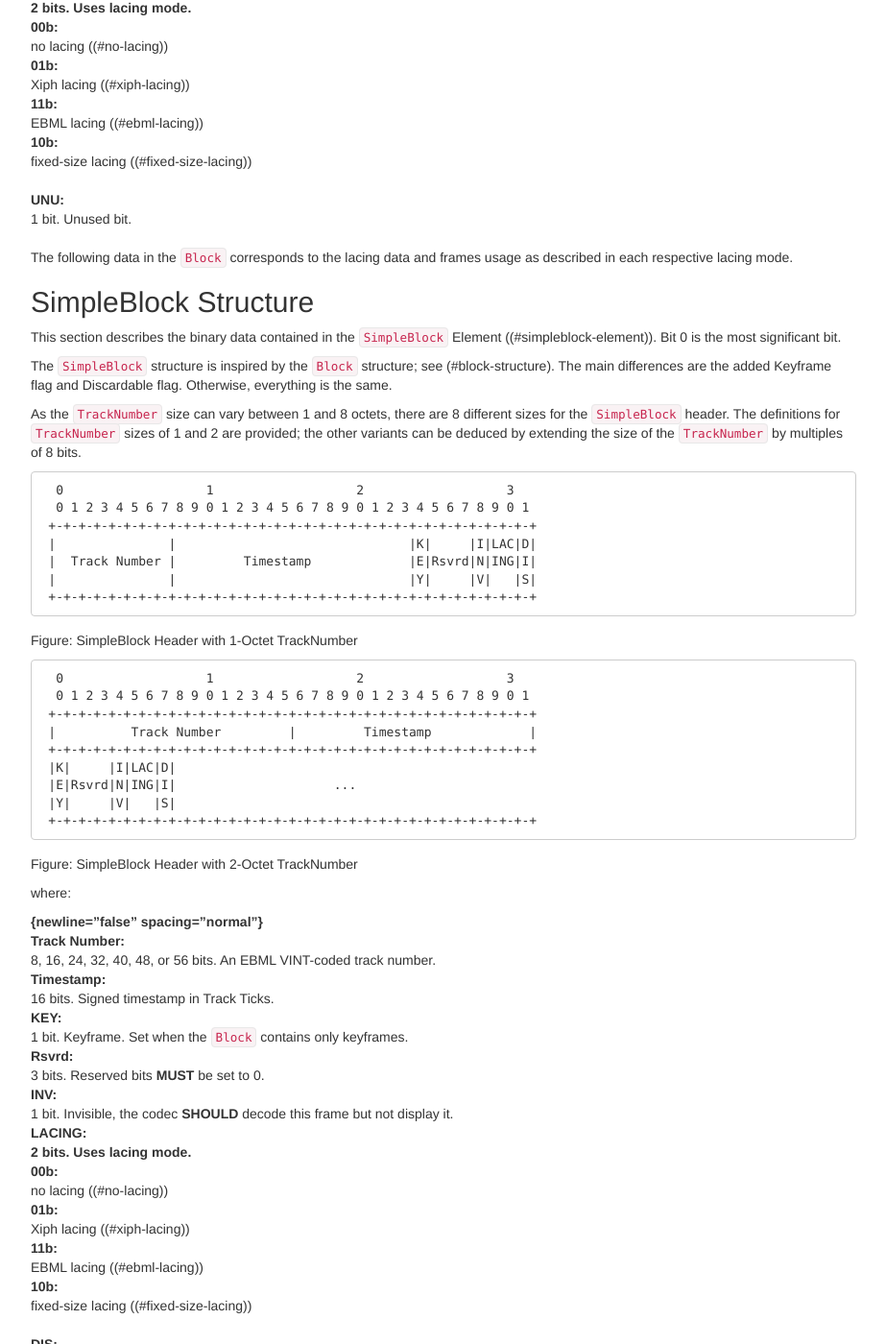
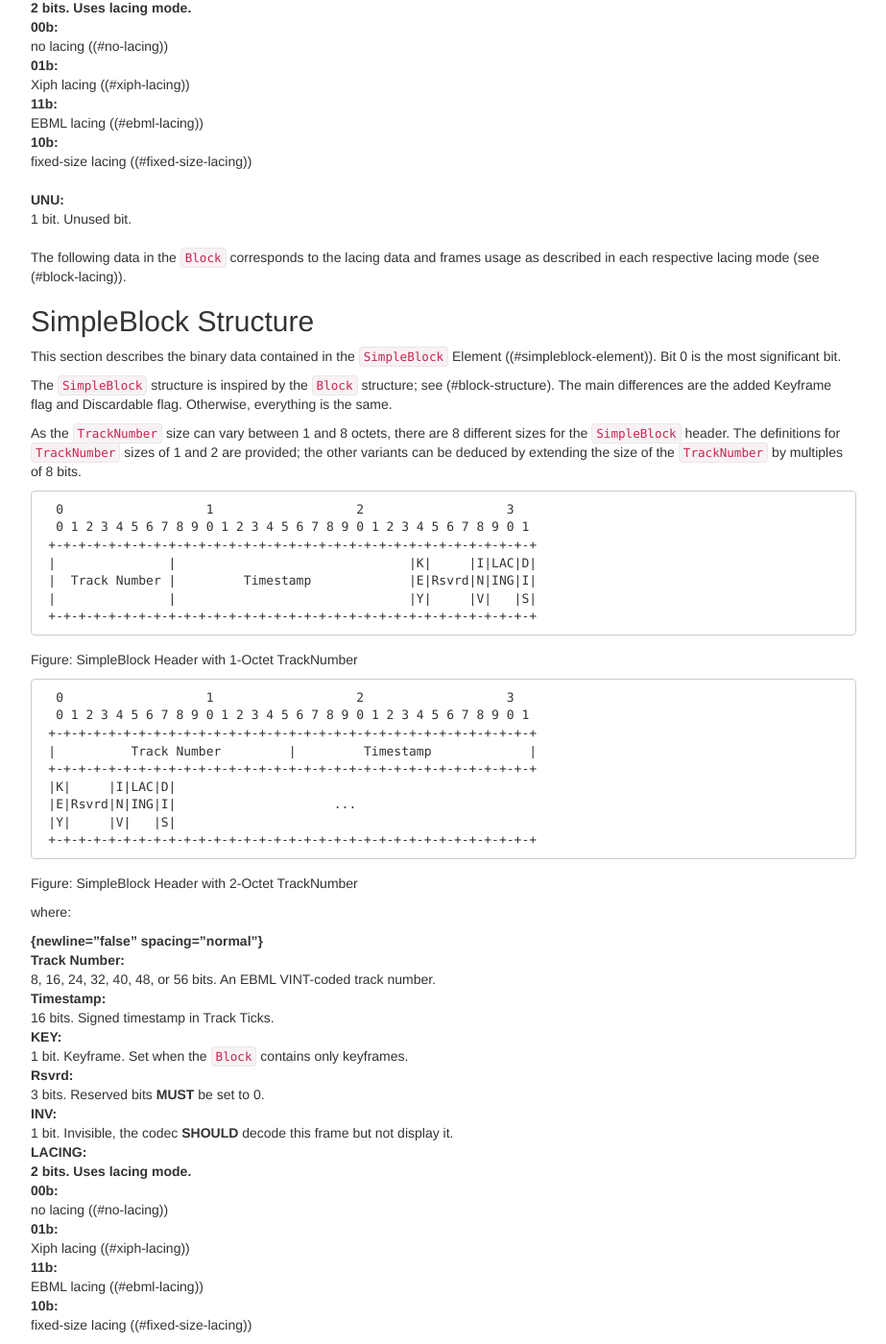
Before and after one commit to ietf-wg-cellar/matroska-specification, a Jekyll site: the page built from notes.md, in a window 1280 px wide and 1400 px high, scrolled down 2594 px. Shown: the whole window at 96% size, without its empty margins (273-1196 px from the left). Built offline with Jekyll 4.4.1, drawn with Linux system fonts in a browser that asks for light colours; our own code applies the rules of GitHub Pages for plain Markdown files; some of the changed text lies outside the part shown.

Commit message:
[editorial] add a link to the block lacing section

```diff
--- a/notes.md
+++ b/notes.md
@@ -169,7 +169,7 @@
 UNU:
 : 1 bit. Unused bit.
 
-The following data in the `Block` corresponds to the lacing data and frames usage as described in each respective lacing mode.
+The following data in the `Block` corresponds to the lacing data and frames usage as described in each respective lacing mode (see (#block-lacing)).
 
 ## SimpleBlock Structure
 
@@ -241,7 +241,7 @@
 DIS:
 : 1 bit. Discardable. The frames of the `Block` can be discarded during playing if needed.
 
-The following data in the `SimpleBlock` corresponds to the lacing data and frames usage as described in each respective lacing mode.
+The following data in the `SimpleBlock` corresponds to the lacing data and frames usage as described in each respective lacing mode (see (#block-lacing)).
 
 ## Block Lacing
 
```
